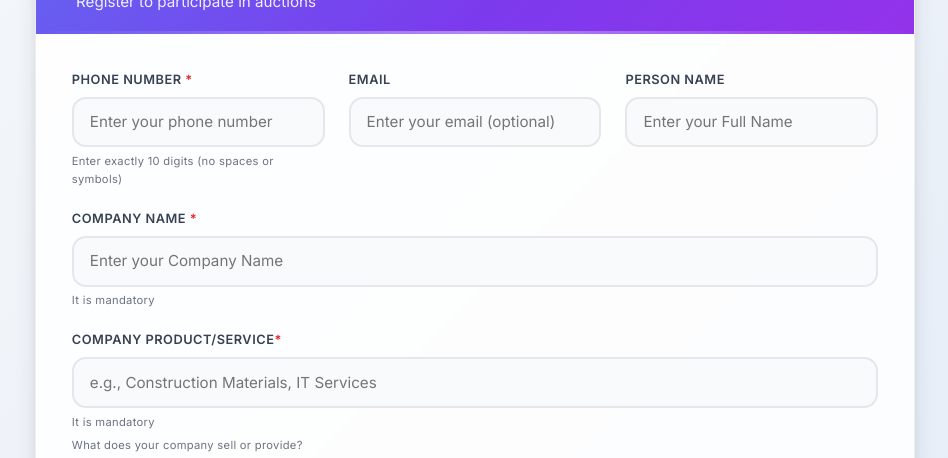
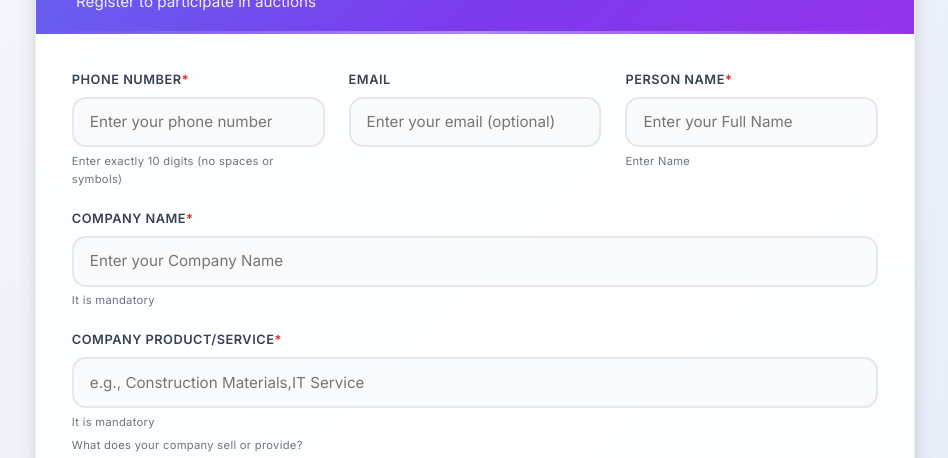
Before and after one commit to Poojamasne/Frontend_Auction, a React (Create React App) app: page /register in a window 1280 px wide. Shown: the part 146-604 px from the top of the page, without its empty margins (165-1113 px from the left). Built offline with nearby package versions, Linux system fonts and the light colour scheme; no server answers; the HTML template or start-up script is replaced by a standard one.

Commit message:
User Registration

```diff
--- a/src/components/Auth/LoginPage.tsx
+++ b/src/components/Auth/LoginPage.tsx
@@ -91,7 +91,7 @@ const LoginPage: React.FC = () => {
             <form onSubmit={onSubmit} className="ap-login-form">
               <div className="ap-login-form-group">
                 <label htmlFor="phoneNumber" className="ap-login-label">
-                  Phone No. <span style={{ color: "red" }}>*</span>
+                  Phone No<span style={{ color: "red" }}>*</span>
                 </label>
 
                 <div className="ap-login-input-wrapper">
--- a/src/components/LandingPage/LandingPageSimple.tsx
+++ b/src/components/LandingPage/LandingPageSimple.tsx
@@ -505,7 +505,7 @@ const LandingPage: React.FC = () => {
                 <div className="footer-logo-icon">
                   <Gavel className="w-6 h-6" />
                 </div>
-                <span className="footer-logo-text">Quickauction</span>
+                <span className="footer-logo-text">Quick Auction</span>
               </div>
               <p>
                 Professional auction platform for modern businesses. Streamline
--- a/src/components/Registration/Registration.tsx
+++ b/src/components/Registration/Registration.tsx
@@ -95,6 +95,7 @@ export default function Registration() {
 
     if (form.name && form.name.trim().length < 4)
       newErrors.name = "Enter at Least 4-5 Characters";
+    else if (!form.name.trim()) newErrors.name = "Required";
 
     if (!form.companyProductService.trim())
       newErrors.companyProductService = "Required";
@@ -151,7 +152,7 @@ export default function Registration() {
             {/* Phone */}
             <div className="ap-reg-field">
               <label htmlFor="phone" className="ap-reg-label">
-                Phone Number <span className="ap-reg-required">*</span>
+                Phone Number<span className="ap-reg-required">*</span>
               </label>
               <input
                 id="phone"
@@ -206,7 +207,7 @@ export default function Registration() {
             {/* Name */}
             <div className="ap-reg-field">
               <label htmlFor="name" className="ap-reg-label">
-                Person Name
+                Person Name<span className="ap-reg-required">*</span>
               </label>
               <input
                 id="name"
@@ -225,12 +226,15 @@ export default function Registration() {
               {errors.name && (
                 <span className="ap-reg-error">{errors.name}</span>
               )}
+              {!errors.phone && (
+                <small className="ap-reg-hint">Enter Name</small>
+              )}
             </div>
 
             {/* Company Name */}
             <div className="ap-reg-field ap-reg-field--full">
               <label htmlFor="companyName" className="ap-reg-label">
-                Company Name <span className="ap-reg-required">*</span>
+                Company Name<span className="ap-reg-required">*</span>
               </label>
               <input
                 id="companyName"
@@ -259,8 +263,7 @@ export default function Registration() {
             <div className="ap-reg-field ap-reg-field--full">
               <label htmlFor="companyProductService" className="ap-reg-label">
                 <span>
-                  Company Product/Service
-                  <span className="ap-reg-required">*</span>
+                  Company Product/Service<span className="ap-reg-required">*</span>
                 </span>
               </label>
               <input
@@ -273,7 +276,7 @@ export default function Registration() {
                 className={`ap-reg-input ${
                   errors.companyProductService ? "error" : ""
                 }`}
-                placeholder="e.g., Construction Materials, IT Services"
+                placeholder="e.g., Construction Materials,IT Service"
                 value={form.companyProductService}
                 onChange={handleChange}
                 title="Describe your products or services"
```
